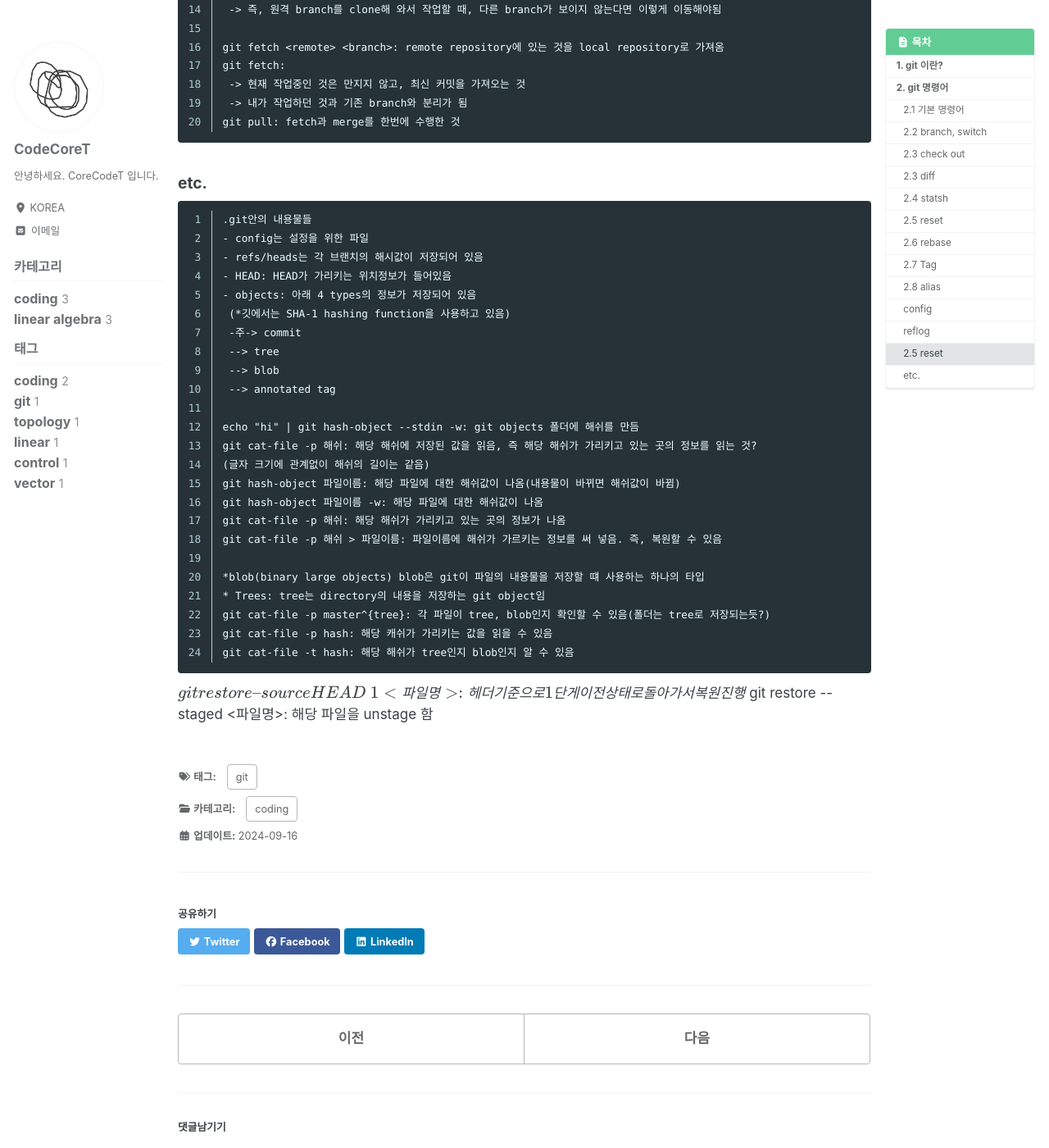
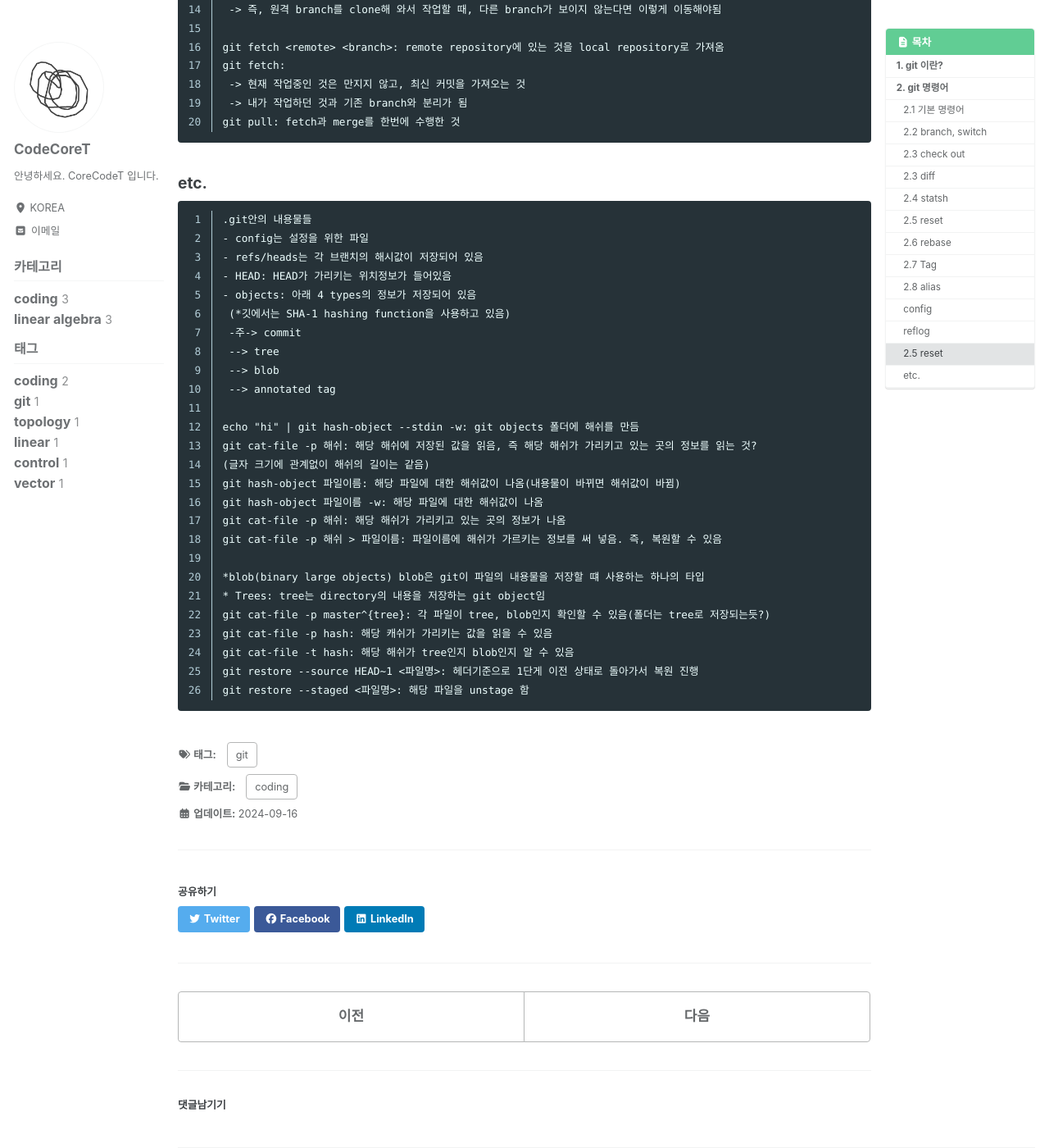
Before and after one commit to CoreCodeT/CoreCodeT.github.io, a Jekyll site: the page built from _posts/2024-09-16-git.md, in a window 1280 px wide and 1400 px high, scrolled down 4479 px. Shown: the whole window at 82% size. Built offline with Jekyll 4.4.1, drawn with Linux system fonts in a browser that asks for light colours; cached includes are drawn as plain includes; some web fonts are replaced; formulas are drawn with MathJax 3; comment, search, counter and statistics services are not loaded.

Commit message:
fix git contents

````diff
--- a/_posts/2024-09-16-git.md
+++ b/_posts/2024-09-16-git.md
@@ -231,7 +231,6 @@ git cat-file -p 해쉬 > 파일이름: 파일이름에 해쉬가 가르키는
 git cat-file -p master^{tree}: 각 파일이 tree, blob인지 확인할 수 있음(폴더는 tree로 저장되는듯?)
 git cat-file -p hash: 해당 캐쉬가 가리키는 값을 읽을 수 있음
 git cat-file -t hash: 해당 해쉬가 tree인지 blob인지 알 수 있음
+git restore --source HEAD~1 <파일명>: 헤더기준으로 1단게 이전 상태로 돌아가서 복원 진행
+git restore --staged <파일명>: 해당 파일을 unstage 함
 ```
-
-$ git restore --source HEAD~1 <파일명>: 헤더기준으로 1단게 이전 상태로 돌아가서 복원 진행
-$ git restore --staged <파일명>: 해당 파일을 unstage 함
````
